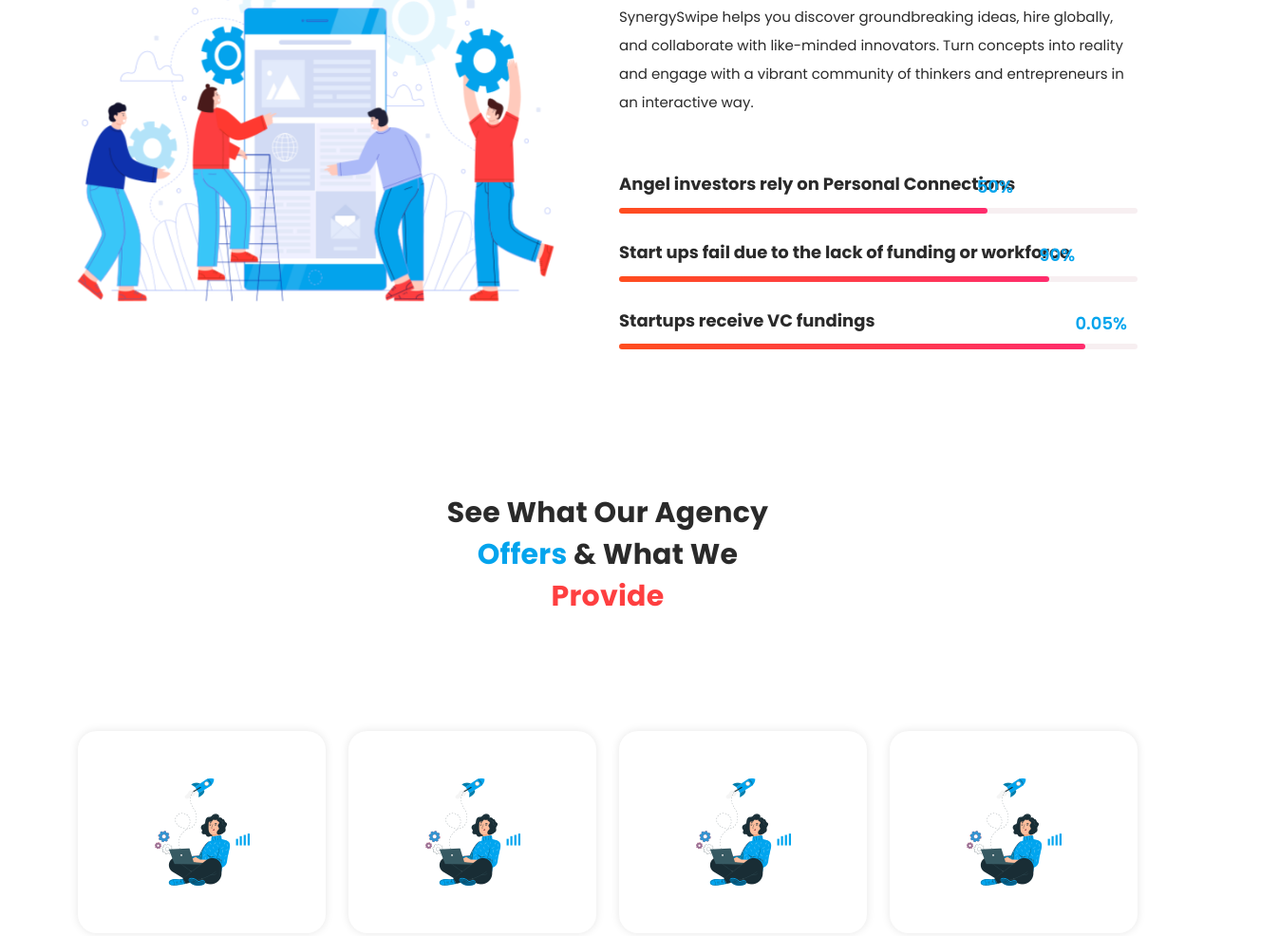
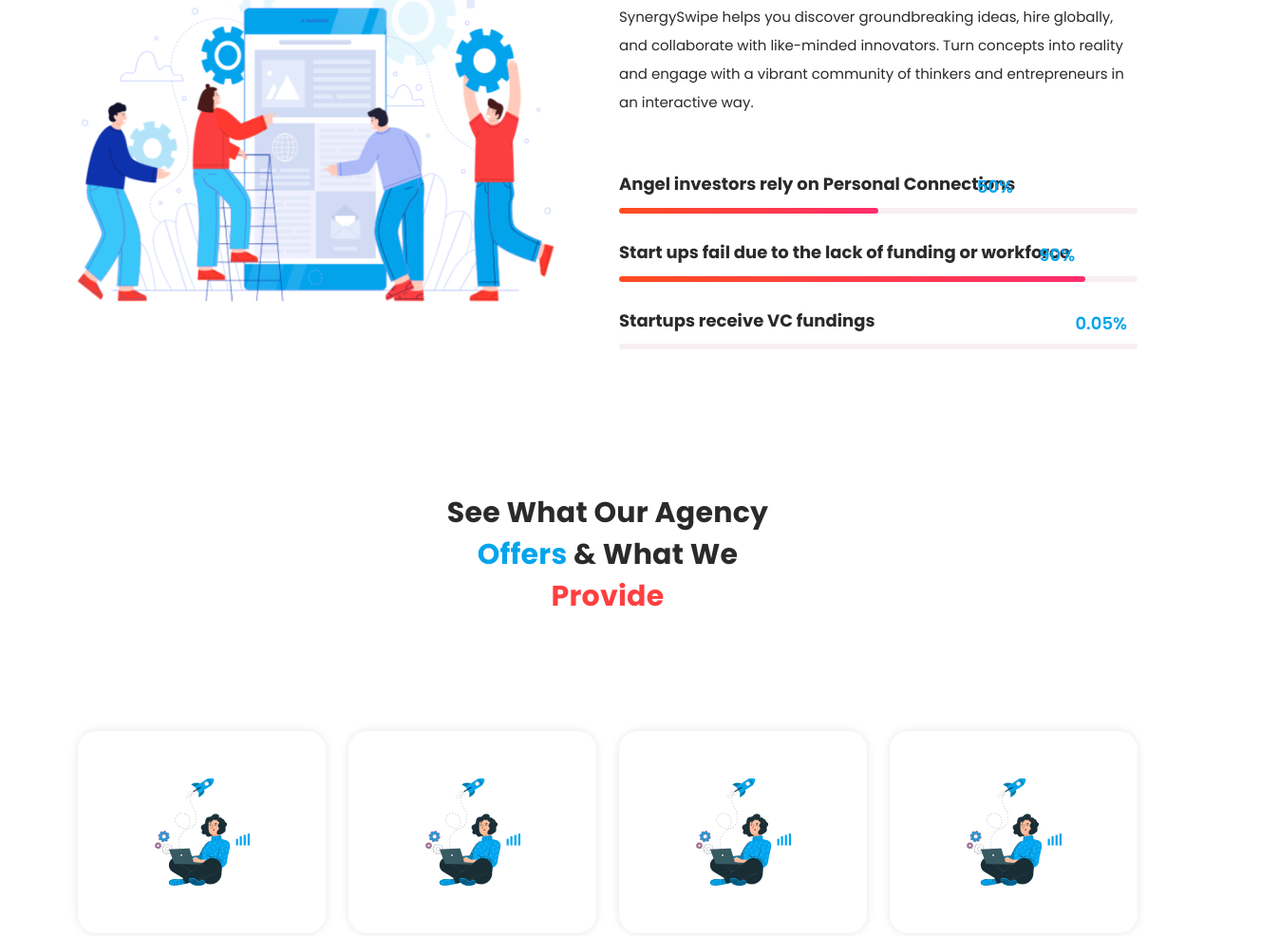
Before and after one commit to AksAad/LANDINGPAGE, a plain HTML site: page templatemo_562_space_dynamic/index.html in a window 1280 px wide. Shown: the part 2067-3053 px from the top of the page at 95% size, 1347 px wide, since content can reach past the window. Drawn offline with Linux system fonts and the light colour scheme.

Commit message:
Update templatemo-space-dynamic.css

```diff
--- a/templatemo_562_space_dynamic/assets/css/templatemo-space-dynamic.css
+++ b/templatemo_562_space_dynamic/assets/css/templatemo-space-dynamic.css
@@ -1061,15 +1061,15 @@
 }
 
 .our-services .first-bar .filled-bar {
-  width: 71%;
+  width: 50%;
 }
 
 .our-services .second-bar .filled-bar {
-  width: 83%;
+  width: 90%;
 }
 
 .our-services .third-bar .filled-bar {
-  width: 90%;
+  width: 0.05%;
 }
 
 
```
